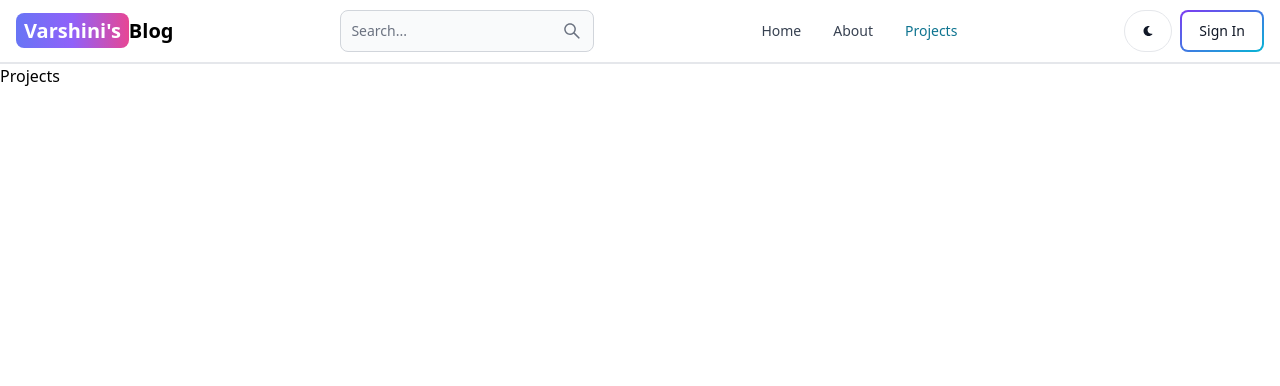
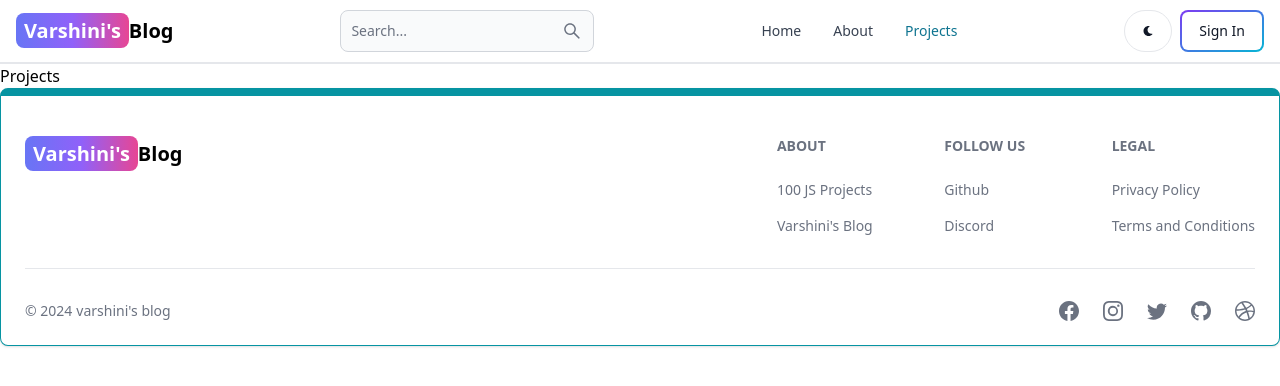
Before and after one commit to varshini47/mern-blog, a React (Vite) app in the folder client/: page /projects in a window 1280 px wide. Shown: the top 386 px of the page. Built offline with nearby package versions, Linux system fonts and the light colour scheme.

Commit message:
create and add footer component

```diff
--- a/client/src/App.jsx
+++ b/client/src/App.jsx
@@ -7,6 +7,7 @@
 import Dashboard from "./pages/Dashboard";
 import Projects from "./pages/Projects";
 import Header from "./components/Header";
+import Footer from "./components/Footer";
 export default function App() {
   return(
     <BrowserRouter>
@@ -19,6 +20,7 @@
     <Route path="/dashboard" element={<Dashboard/>}/>
     <Route path="/projects" element={<Projects/>}/>
     </Routes>
+    <Footer/>
     </BrowserRouter>
   );
 }
--- /dev/null
+++ b/client/src/components/Footer.jsx
@@ -0,0 +1,72 @@
+import React from "react";
+import { Footer } from "flowbite-react";
+import { Link } from "react-router-dom";
+import {BsFacebook,BsInstagram,BsTwitter,BsGithub,BsDribbble} from "react-icons/bs";
+export default function FooterCom() {
+  return (
+    <Footer container className="border border-t-8 border-teal-500">
+      <div className="w-full max-w-7xl mx-auto">
+        <div className="grid w-full justify-between sm:flex md:grid-cols-1">
+          <div className="mt-5">
+            <Link
+              to="/"
+              className="self-center whitespace-nowrap text-lg sm:text-xl font-semibold dark:text-white"
+            >
+              <span className="px-2 py-1 bg-gradient-to-r from-indigo-500 via-purple-500 to-pink-500 rounded-lg text-white">
+                Varshini's
+              </span>
+              Blog
+            </Link>
+          </div>
+          <div className="grid grid-cols-2 gap-8 mt-4 sm:grid-cols-3 sm:gap-6">
+          <div>
+          <Footer.Title title='About'/>
+          <Footer.LinkGroup col>
+          <Footer.Link href="https://www.100jsprojects.com"
+          target="_blank"
+          rel="noopener noreferrer">100 JS Projects</Footer.Link>
+          <Footer.Link href="/about"
+          target="_blank"
+          rel="noopener noreferrer">Varshini's Blog</Footer.Link>
+          </Footer.LinkGroup>
+          </div>
+
+          <div>
+          <Footer.Title title='Follow Us'/>
+          <Footer.LinkGroup col>
+          <Footer.Link href="https://www.github.com/varshini47"
+          target="_blank"
+          rel="noopener noreferrer">Github</Footer.Link>
+          <Footer.Link href="#"
+        >Discord</Footer.Link>
+          </Footer.LinkGroup>
+          </div>
+
+
+
+          <div>
+          <Footer.Title title='Legal'/>
+          <Footer.LinkGroup col>
+          <Footer.Link href="#"
+         >Privacy Policy</Footer.Link>
+          <Footer.Link href="#"
+        >Terms and Conditions</Footer.Link>
+          </Footer.LinkGroup>
+          </div>
+          </div>
+          </div>
+          <Footer.Divider/>
+        <div className="w-full sm:flex sm:items-center sm:justify-between">
+        <Footer.Copyright href="#" by="varshini's blog" year={new Date().getFullYear()}/>
+        <div className="flex gap-6 sm:mt-0 mt-4 sm:justify-center">
+        <Footer.Icon href="#" icon={BsFacebook}/>
+        <Footer.Icon href="#" icon={BsInstagram}/>
+        <Footer.Icon href="#" icon={BsTwitter}/>
+        <Footer.Icon href="https://github.com/varshini47" icon={BsGithub}/>
+        <Footer.Icon href="#" icon={BsDribbble}/>
+        </div>
+        </div>
+        </div>
+    </Footer>
+  );
+}
```
